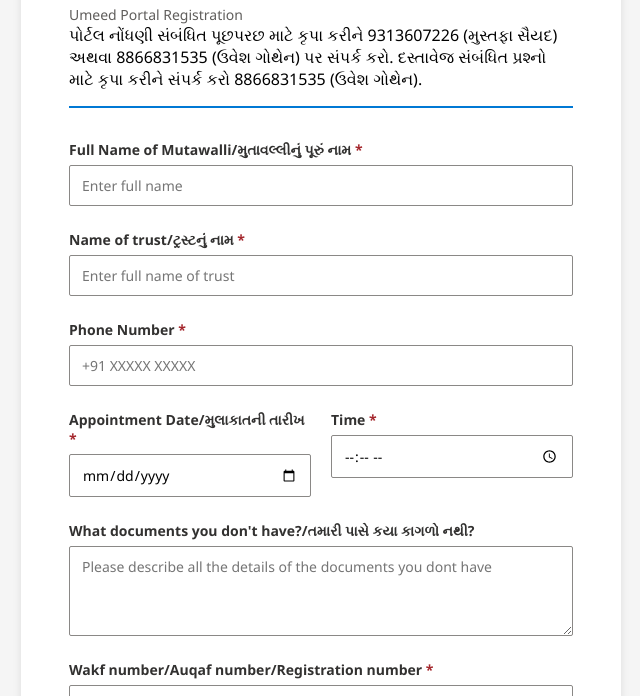
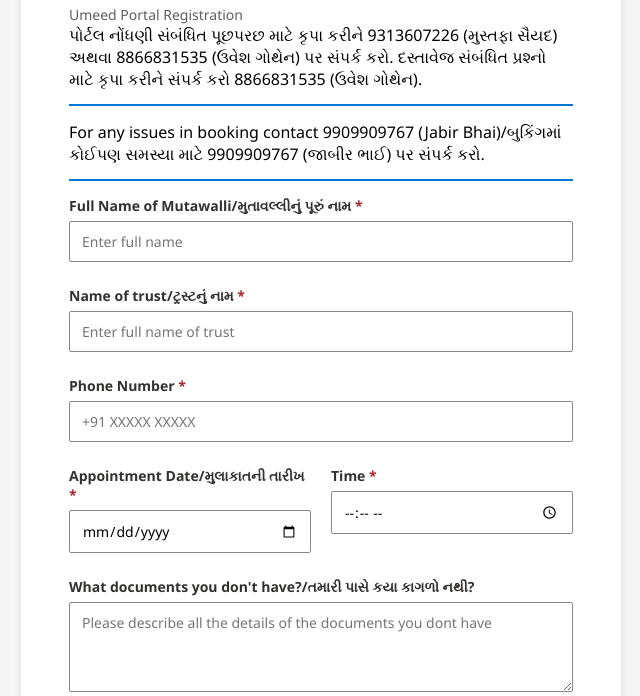
Before and after one commit to Uve-sh/Wakf-appointment-, a plain HTML site: page index.html in a window 1280 px wide. Shown: the part 104-800 px from the top of the page, without its empty margins (319-959 px from the left). Drawn offline with Linux system fonts and the light colour scheme.

Commit message:
Update index.html with contact info and style adjustments
Added contact information for booking issues and adjusted styles for better layout.

```diff
--- a/index.html
+++ b/index.html
@@ -32,8 +32,8 @@
 
     .header {
       border-bottom: 2px solid #0078d4;
-      padding-bottom: 16px;
-      margin-bottom: 32px;
+      padding-bottom: 14px;
+      margin-bottom: 15px;
     }
 
     h1 {
@@ -163,7 +163,8 @@
       <p> પોર્ટલ નોંધણી સંબંધિત પૂછપરછ માટે કૃપા કરીને 9313607226 (મુસ્તફા સૈયદ) અથવા 8866831535 (ઉવેશ ગોથેન) પર સંપર્ક કરો.
 દસ્તાવેજ સંબંધિત પ્રશ્નો માટે કૃપા કરીને સંપર્ક કરો 8866831535 (ઉવેશ ગોથેન).</p>
     </div>
-
+    <div class="header"<p>For any issues in booking contact 9909909767 (Jabir Bhai)/બુકિંગમાં કોઈપણ સમસ્યા માટે 9909909767 (જાબીર ભાઈ) પર સંપર્ક કરો.
+</p></div>
     <form id="appointmentForm">
       <div class="form-group">
         <label>Full Name of Mutawalli/મુતાવલ્લીનું પૂરું નામ
```
